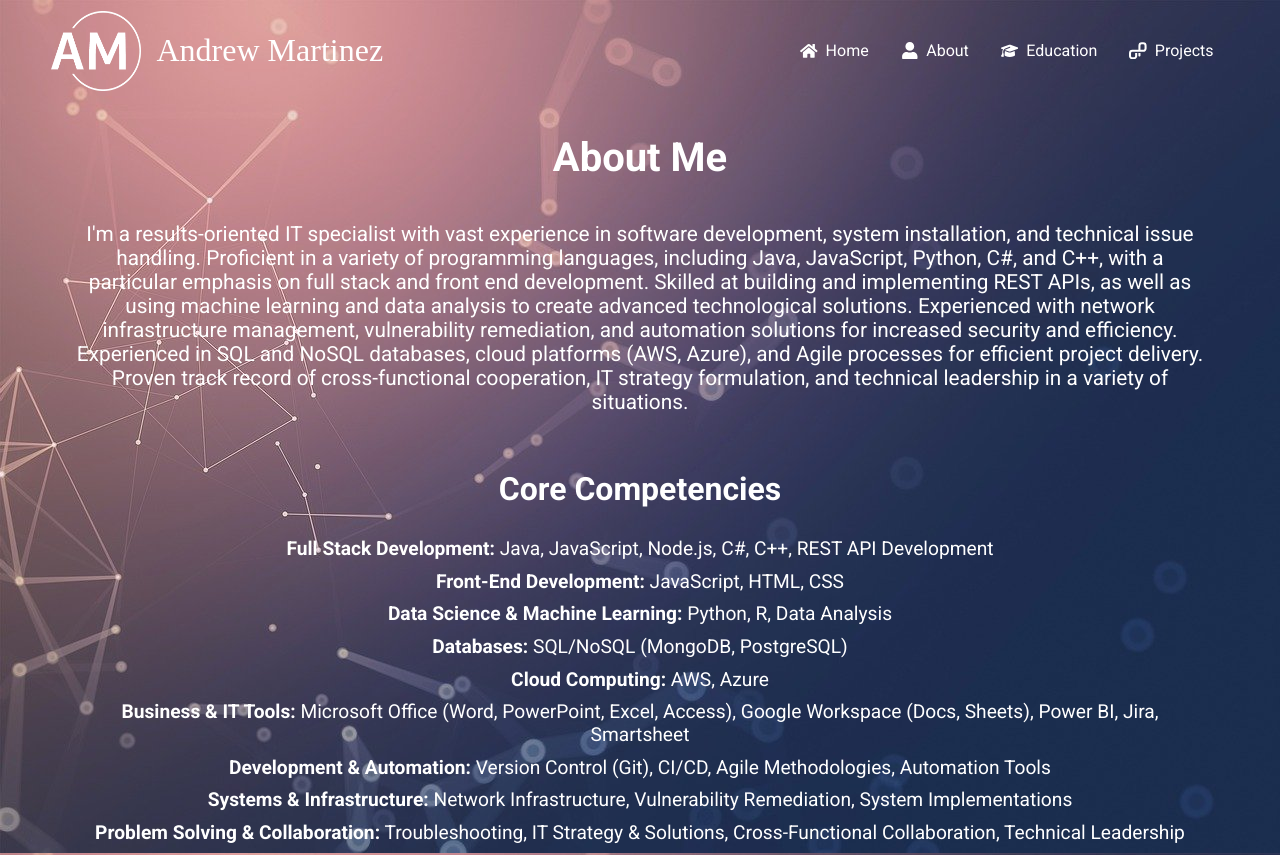
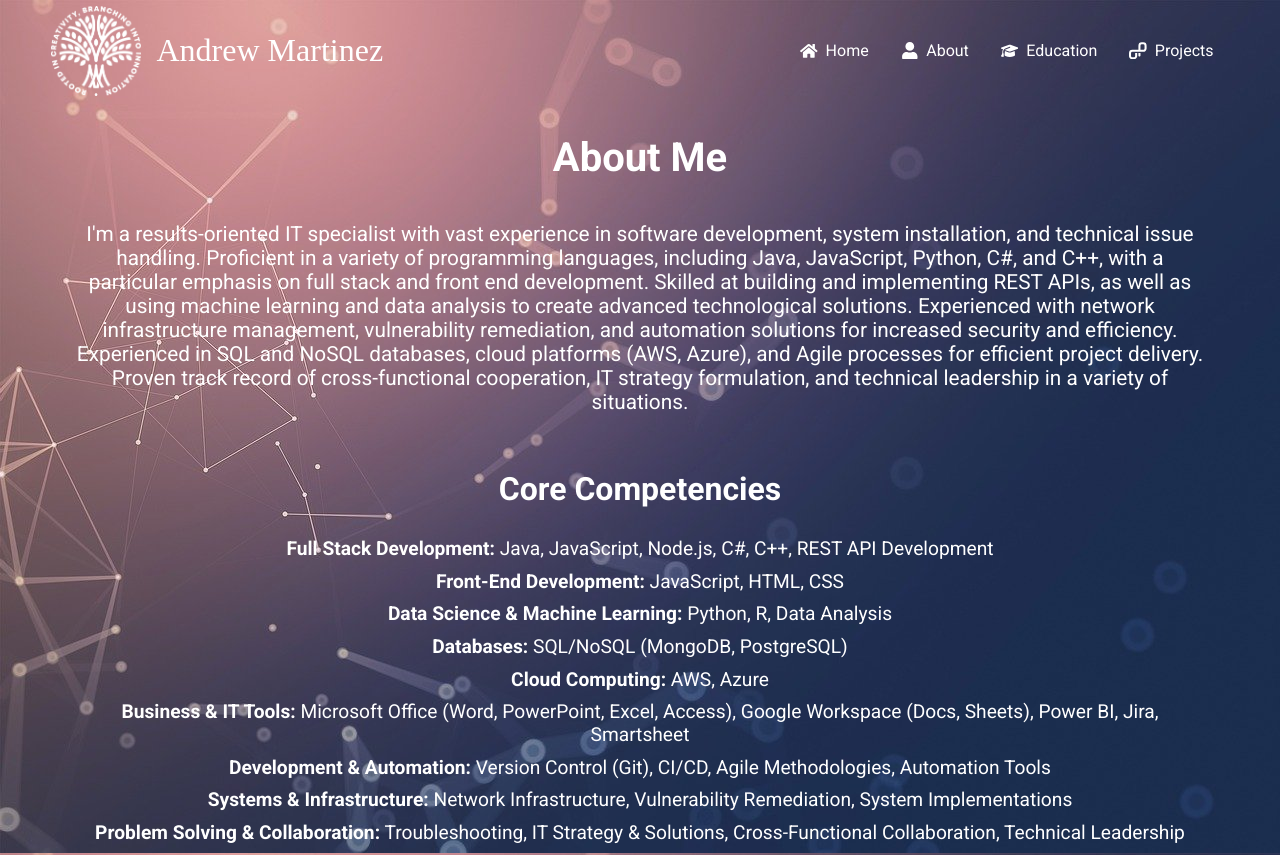
Before and after one commit to andymartinez1/Portfolio-React, a React (Vite) app: page /portfolio/about in a window 1280 px wide. Shown: the top 855 px of the page. Built offline with nearby package versions, Linux system fonts and the light colour scheme; a web font is replaced by a local one.

Commit message:
Added a new logo and style for it.

```diff
--- a/src/components/Navbar/Navbar.css
+++ b/src/components/Navbar/Navbar.css
@@ -23,7 +23,7 @@
 }
 
 .navbar-logo-icon {
-  height: 80px;
+  height: 90px;
   width: 90px;
 }
 
--- a/src/components/Navbar/Navbar.jsx
+++ b/src/components/Navbar/Navbar.jsx
@@ -2,7 +2,7 @@ import { FaHome, FaUser } from "react-icons/fa";
 import { FaGraduationCap } from "react-icons/fa6";
 import { SiOpenproject } from "react-icons/si";
 import { Link } from "react-router-dom";
-import Logo from "../../assets/img/Logo-White-T.png";
+import Logo from "../../assets/img/White-Logo-T.png";
 import "./Navbar.css";
 
 export default function Navbar() {
```
Also changed, not shown: src/assets/img/Logo-White-T.png (deleted), src/assets/img/White-Logo-T.png (added).
